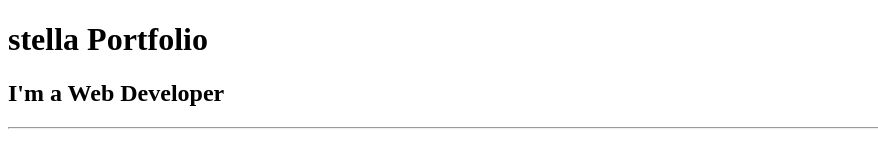
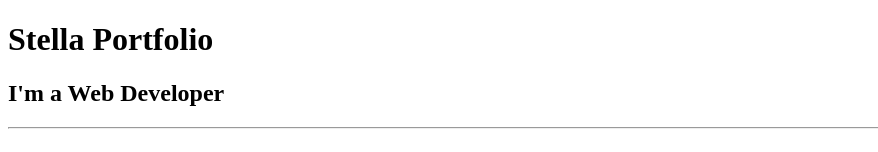
Before and after one commit to stella-sunshine/html.portfolio, a plain HTML site: page index.html in a window 1280 px wide. Shown: the top 152 px of the page, without its empty margins (0-878 px from the left). Drawn offline with Linux system fonts and the light colour scheme.

Commit message:
Update index.html

```diff
--- a/index.html
+++ b/index.html
@@ -7,7 +7,7 @@
     <title>stella Protfolio</title>
 </head>
 <body>
-   <h1>stella Portfolio </h1>
+   <h1>Stella Portfolio </h1>
    <h2>I'm a Web Developer</h2>
    <hr>
    <a href="./public/movie-ranking.html"><h2>movie-ranking</h2></a>
```
